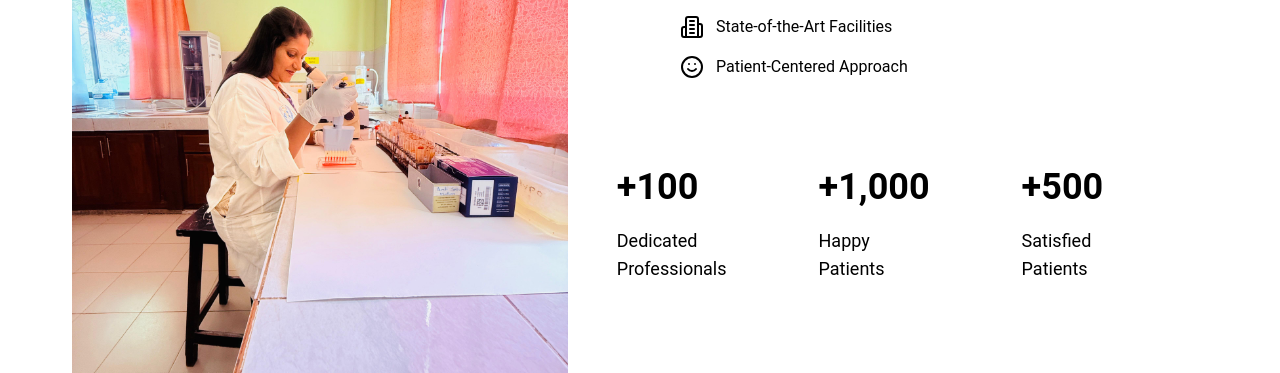
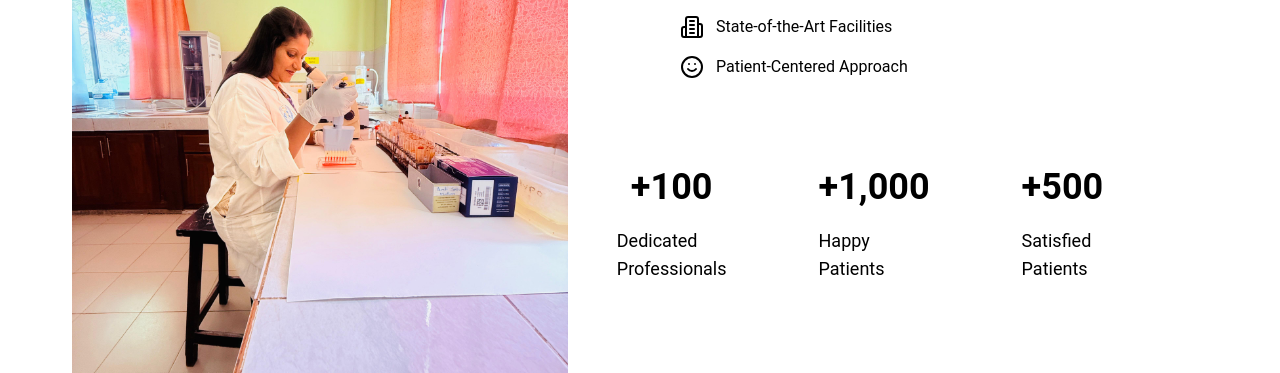
Before and after one commit to Ch4nnXDev/gov-clinic-webiste, a Next.js app in the folder gov-clinic/: page / in a window 1280 px wide. Shown: the part 2540-2913 px from the top of the page. Built offline with nearby package versions, Linux system fonts and the light colour scheme.

Commit message:
added justify to counter boxes

```diff
--- a/gov-clinic/src/app/components/why.tsx
+++ b/gov-clinic/src/app/components/why.tsx
@@ -48,15 +48,15 @@ export default function Why() {
 
         </div>
         <div className="flex flex-row  mt-10 mr-50 p-2 justify-center items-center text-black font-xl gap-3">
-          <div className="flex flex-col p-10">
+          <div className="flex flex-col p-10 justify-center items-center">
             <CountUp end={100} duration={6} prefix="+" className="text-4xl font-bold" />
             <span className="text-lg mt-5">Dedicated Professionals</span>
           </div>
-          <div className="flex flex-col p-10">
+          <div className="flex flex-col p-10 justify-center items-center">
             <CountUp end={1000} duration={6} prefix="+" className="text-4xl font-bold" />
             <span className="text-lg mt-5">Happy Patients</span>
           </div>
-          <div className="flex flex-col p-10">
+          <div className="flex flex-col p-10 justify-center items-center">
             <CountUp end={500} duration={6} prefix="+" className="text-4xl font-bold" />
             <span className="text-lg mt-5">Satisfied Patients</span>
           </div>
```
